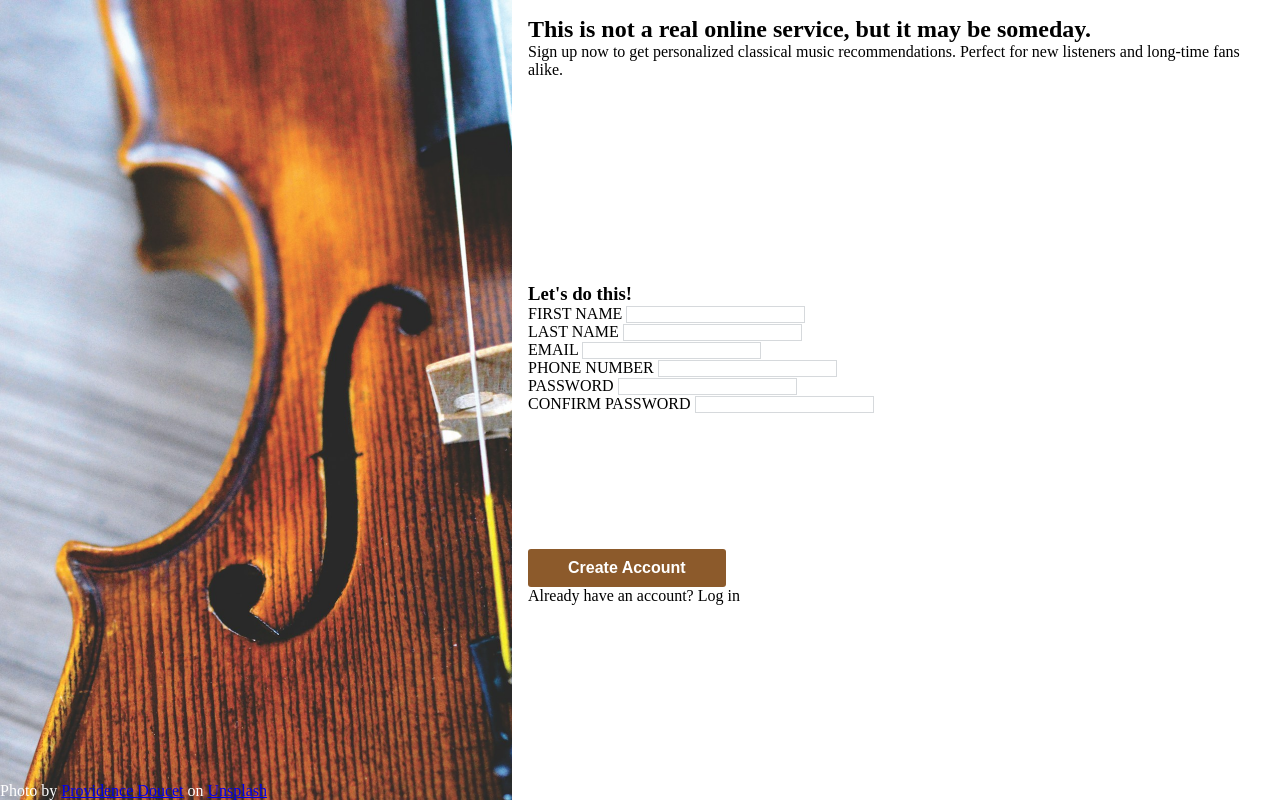
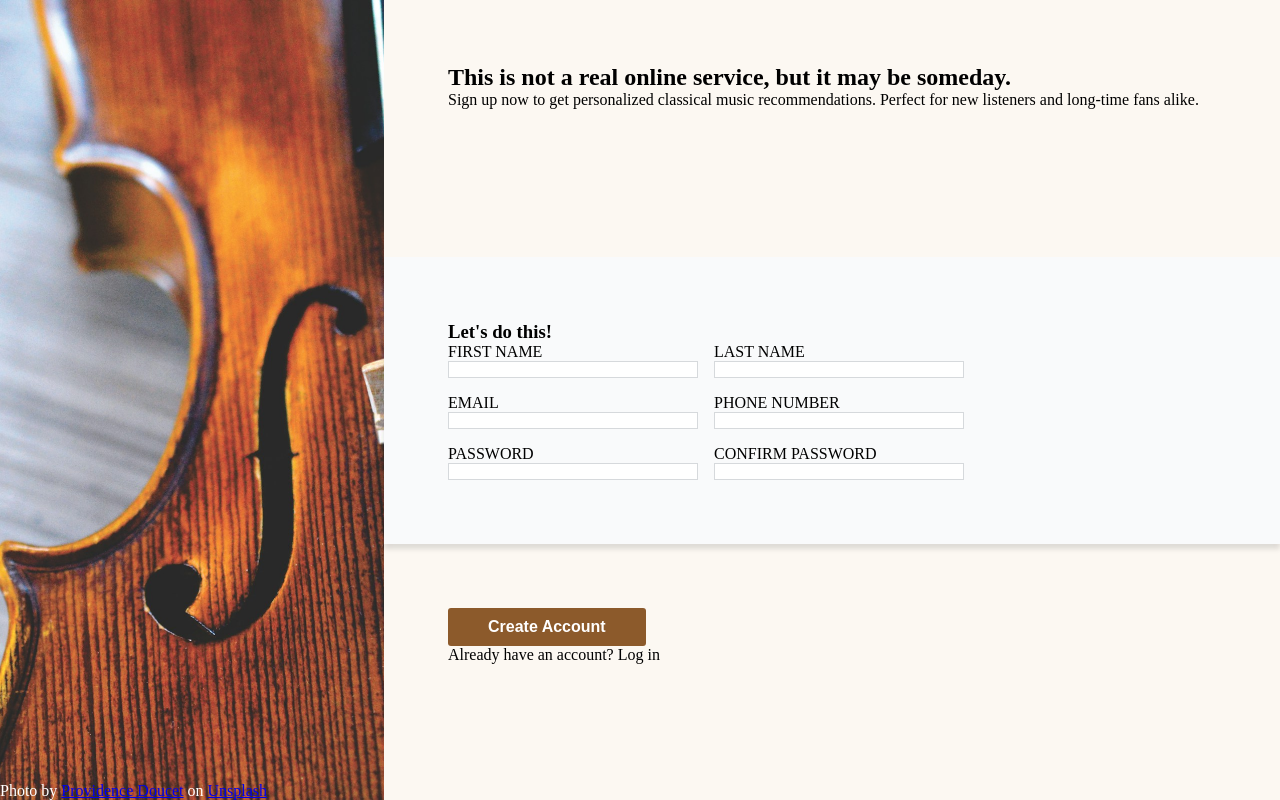
Before and after one commit to seaparks/odin-sign-up-form, a plain HTML site: page index.html in a window 1280 px wide. Drawn offline with Linux system fonts and the light colour scheme.

Commit message:
got colors a bit better, added shadow

```diff
--- a/style.css
+++ b/style.css
@@ -15,7 +15,7 @@ body {
     background-position: center;
     background-size: cover;
     height: 100%;
-    width: 40%;
+    width: 30%;
 }
 
 .left #attribution{
@@ -25,16 +25,44 @@ body {
 }
 
 .right {
-    background-color: ;
     height: 100%;
-    width: 60%;
+    width: 70%;
     display: flex;
     flex-direction: column;
 }
 
 .thirds {
-    padding: 16px;
+    padding: 64px;
     flex: 1;
+}
+
+
+.thirds.middle {
+    background-color: #f9fafb;
+    box-shadow: 0px 5px 5px rgba(0, 0, 0, 0.123);
+/*                0px -5px 5px rgba(0, 0, 0, 0.123); */
+    z-index: 1;
+}
+
+.thirds.top,
+.thirds.bottom {
+    background-color: #fcf8f2;
+}
+
+
+.thirds form {
+    display: flex;
+    flex-wrap: wrap;
+    max-width: 760px;
+    gap: 16px;
+
+}
+
+.thirds form > div {
+    display: flex;
+    flex-direction: column;
+    min-width: 250px;
+    max-width: 400px;
 }
 
 .thirds.middle input {
```
